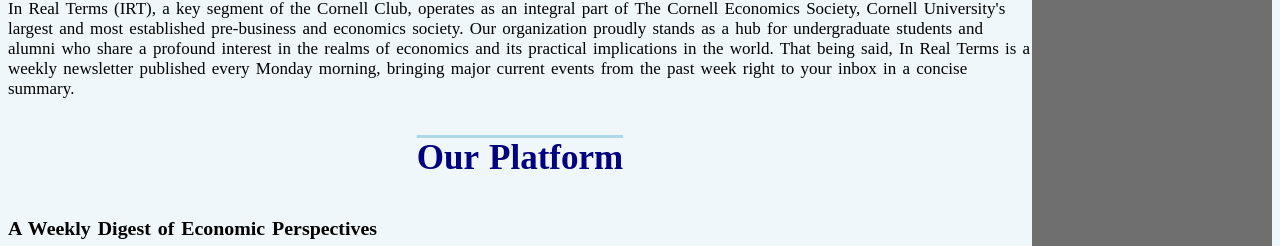
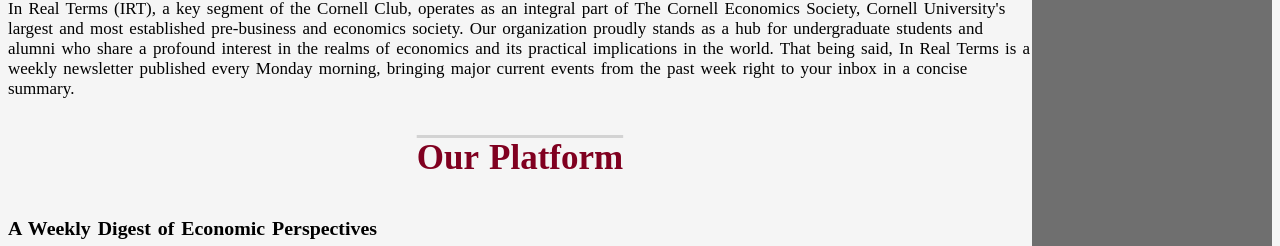
Before and after one commit to ed-conte/cornell-irt-website, a plain HTML site: page index.html in a window 1280 px wide. Shown: the part 706-952 px from the top of the page. Drawn offline with Linux system fonts and the light colour scheme.

```diff
--- a/styles/site.css
+++ b/styles/site.css
@@ -1,9 +1,9 @@
 html {
-    background-color: #eff7fa;
+    background-color: whitesmoke;
 }
 
 body {
-    background-color: #eff7fa;
+    background-color: whitesmoke;
     color: black;
     font-family: 'Times New Roman', Times, serif;
     font-size: 17px;
@@ -18,12 +18,12 @@ h1 {
 }
 
 h2{
-    color: navy;
+    color: #800020;
     font-size: 35px;
     padding: 10px;
     text-align: center;
     text-decoration: overline;
-    text-decoration-color: #ADD8E6;
+    text-decoration-color: #D3D3D3;
 }
 
 h5{
```
